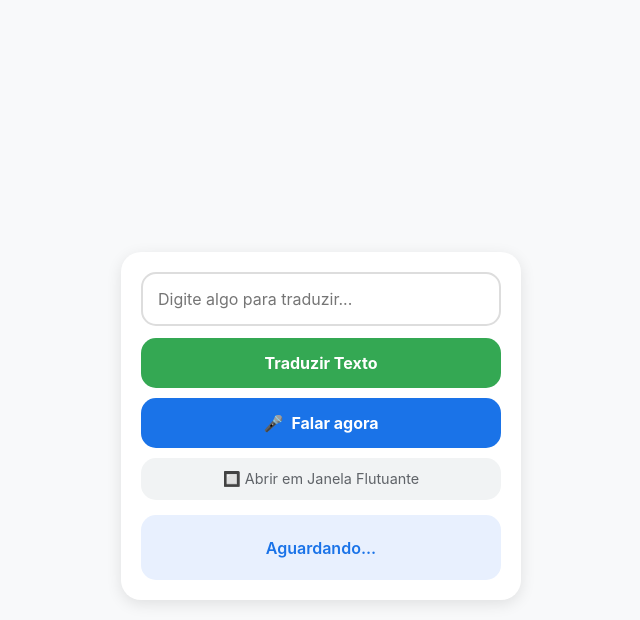
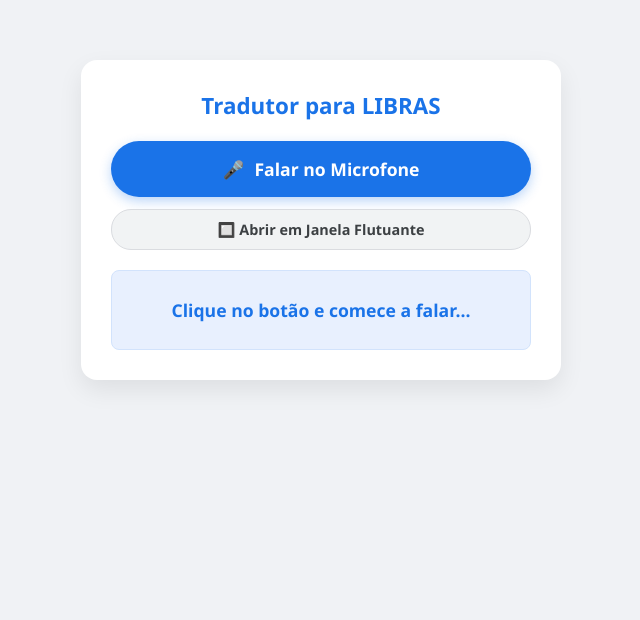
Before and after one commit to WillFab98/Tradutor-Libras-Will, a plain HTML site: page index.html in a window 1280 px wide. Shown: the part 180-800 px from the top of the page, without its empty margins (319-959 px from the left). Drawn offline with Linux system fonts and the light colour scheme.

Commit message:
index.html

```diff
--- a/index.html
+++ b/index.html
@@ -2,140 +2,42 @@
 <html lang="pt-BR">
 <head>
   <meta charset="UTF-8">
-  <meta name="viewport" content="width=device-width, initial-scale=1.0, maximum-scale=1.0, user-scalable=no">
-  <title>Tradutor LIBRAS</title>
+  <meta name="viewport" content="width=device-width, initial-scale=1.0">
+  <title>Tradutor de Voz para LIBRAS</title>
   <style>
-    * { box-sizing: border-box; margin: 0; padding: 0; font-family: -apple-system, BlinkMacSystemFont, "Segoe UI", Roboto, sans-serif; }
+    * { box-sizing: border-box; margin: 0; padding: 0; font-family: 'Segoe UI', sans-serif; }
+    body { background-color: #f0f2f5; color: #333; display: flex; flex-direction: column; align-items: center; justify-content: center; min-height: 100vh; padding: 20px; }
 
-    body {
-      background-color: #f8f9fa;
-      color: #333;
-      display: flex;
-      flex-direction: column;
-      justify-content: flex-end;
-      align-items: center;
-      min-height: 100vh;
-      padding: 20px;
-      padding-top: 220px;
-    }
+    .container { background: #ffffff; padding: 30px; border-radius: 16px; box-shadow: 0 10px 25px rgba(0, 0, 0, 0.08); text-align: center; max-width: 480px; width: 100%; }
+    h1 { font-size: 1.4rem; margin-bottom: 20px; color: #1a73e8; }
 
-    .container {
-      background: #ffffff;
-      padding: 20px;
-      border-radius: 20px;
-      box-shadow: 0 4px 15px rgba(0, 0, 0, 0.1);
-      width: 100%;
-      max-width: 400px;
-    }
+    .botoes-wrapper { display: flex; flex-direction: column; gap: 12px; margin-bottom: 20px; }
+    .btn-mic { background-color: #1a73e8; color: white; border: none; padding: 16px; font-size: 1.1rem; font-weight: 600; border-radius: 50px; cursor: pointer; display: flex; align-items: center; justify-content: center; gap: 10px; box-shadow: 0 4px 12px rgba(26, 115, 232, 0.3); }
+    .btn-mic.gravando { background-color: #ea4335; }
 
-    input[type="text"] {
-      width: 100%;
-      padding: 15px;
-      border: 2px solid #ddd;
-      border-radius: 15px;
-      font-size: 1rem;
-      outline: none;
-    }
-    input[type="text"]:focus {
-      border-color: #1a73e8;
-    }
+    .btn-popup { background-color: #f1f3f4; color: #3c4043; border: 1px solid #dadce0; padding: 10px; font-size: 0.9rem; font-weight: 600; border-radius: 20px; cursor: pointer; }
 
-    .botoes-wrapper {
-      display: flex;
-      flex-direction: column;
-      gap: 10px;
-      margin-top: 12px;
-    }
-
-    .btn-traduzir {
-      background-color: #34a853;
-      color: white;
-      border: none;
-      padding: 15px;
-      font-size: 1rem;
-      font-weight: bold;
-      border-radius: 15px;
-      cursor: pointer;
-      width: 100%;
-    }
-    .btn-mic {
-      background-color: #1a73e8;
-      color: white;
-      border: none;
-      padding: 15px;
-      font-size: 1rem;
-      font-weight: bold;
-      border-radius: 15px;
-      cursor: pointer;
-      width: 100%;
-      display: flex;
-      align-items: center;
-      justify-content: center;
-      gap: 8px;
-    }
-    .btn-mic.gravando {
-      background-color: #ea4335;
-    }
-    .btn-popup {
-      background-color: #f1f3f4;
-      color: #5f6368;
-      border: none;
-      padding: 12px;
-      font-size: 0.9rem;
-      border-radius: 15px;
-      cursor: pointer;
-      width: 100%;
-    }
-
-    .status-box {
-      padding: 15px;
-      background-color: #e8f0fe;
-      border-radius: 15px;
-      margin-top: 15px;
-      min-height: 65px;
-      display: flex;
-      align-items: center;
-      justify-content: center;
-      text-align: center;
-    }
-    .status-text {
-      font-size: 1rem;
-      color: #1a73e8;
-      font-weight: 600;
-      word-break: break-word;
-    }
-
-    /* Fixa o avatar VLibras centralizado no topo */
-    div[vw] {
-      position: fixed !important;
-      top: 10px !important;
-      left: 50% !important;
-      transform: translateX(-50%) !important;
-      z-index: 9999 !important;
-    }
-    .vw-plugin-wrapper {
-      top: 0 !important;
-      bottom: auto !important;
-    }
+    /* Caixa de Texto que sempre aparece */
+    .status-box { padding: 15px; background-color: #e8f0fe; border-radius: 8px; border: 1px solid #d2e3fc; min-height: 80px; display: flex; align-items: center; justify-content: center; margin-top: 15px; }
+    .status-text { font-size: 1.1rem; color: #1a73e8; font-weight: 600; word-break: break-word; }
   </style>
 </head>
 <body>
 
   <div class="container">
-    <input type="text" id="campoManual" placeholder="Digite algo para traduzir...">
+    <h1>Tradutor para LIBRAS</h1>
 
     <div class="botoes-wrapper">
-      <button id="btnTraduzirManual" class="btn-traduzir">Traduzir Texto</button>
-      <button id="btnFalar" class="btn-mic"><span>🎤</span> Falar agora</button>
-      <button id="btnPopup" class="btn-popup">🔲 Abrir em Janela Flutuante</button>
+      <button id="btnFalar" class="btn-mic"><span>🎤</span> Falar no Microfone</button>
+      <button id="btnPopup" class="btn-popup"><span>🔲</span> Abrir em Janela Flutuante</button>
     </div>
 
+    <!-- Caixa de texto de volta aqui -->
     <div class="status-box">
-      <p id="texto" class="status-text">Aguardando...</p>
+      <p id="texto" class="status-text">Clique no botão e comece a falar...</p>
     </div>
   </div>
 
-  <!-- Plugin VLibras -->
   <div vw class="enabled">
     <div vw-access-button class="active"></div>
     <div vw-plugin-wrapper>
@@ -147,107 +49,53 @@
   <script>
     new window.VLibras.Widget('https://vlibras.gov.br/app');
 
-    // 1. Abertura automática do avatar
     window.addEventListener('load', () => {
       setTimeout(() => {
         const botaoMaozinha = document.querySelector('[vw-access-button]');
         if (botaoMaozinha) botaoMaozinha.click();
-      }, 1500);
+      }, 1000);
 
       if (window.name === 'JanelaLIBRAS' || window.opener) {
         document.getElementById('btnPopup').style.display = 'none';
       }
     });
 
-    // 2. Janela Flutuante
     document.getElementById('btnPopup').addEventListener('click', () => {
       window.open(window.location.href, 'JanelaLIBRAS', 'width=450,height=680,resizable=yes');
     });
 
+    const btnFalar = document.getElementById('btnFalar');
     const campoTexto = document.getElementById('texto');
-    const campoManual = document.getElementById('campoManual');
-    const btnFalar = document.getElementById('btnFalar');
-    const btnTraduzirManual = document.getElementById('btnTraduzirManual');
-
-    function atualizarTraducao(frase) {
-      campoTexto.innerText = frase;
-      setTimeout(() => {
-        const ev = new MouseEvent('click', { bubbles: true });
-        campoTexto.dispatchEvent(ev);
-      }, 400);
-    }
-
-    btnTraduzirManual.addEventListener('click', () => {
-      const textoDigitado = campoManual.value.trim();
-      if (textoDigitado !== "") {
-        atualizarTraducao(textoDigitado);
-      }
-    });
-
-    campoManual.addEventListener('keypress', (e) => {
-      if (e.key === 'Enter') {
-        btnTraduzirManual.click();
-      }
-    });
-
-    // Reconhecimento de Voz com Solicitação Prévia de Áudio
     const SpeechRecognition = window.SpeechRecognition || window.webkitSpeechRecognition;
 
     if (SpeechRecognition) {
       const recognition = new SpeechRecognition();
       recognition.lang = 'pt-BR';
-      recognition.continuous = false;
-      recognition.interimResults = false;
 
-      // Função para forçar ativação do microfone no Android
-      async function iniciarGravacao() {
-        try {
-          // Pede autorização direta de hardware
-          if (navigator.mediaDevices && navigator.mediaDevices.getUserMedia) {
-            const stream = await navigator.mediaDevices.getUserMedia({ audio: true });
-            // Libera a stream para o SpeechRecognition usar
-            stream.getTracks().forEach(track => track.stop());
-          }
-        } catch (err) {
-          campoTexto.innerText = "Erro: Permissão de microfone negada.";
-          return;
-        }
-
-        try {
-          recognition.start();
-        } catch (e) {
-          recognition.stop();
-          setTimeout(() => { try { recognition.start(); } catch (err) {} }, 200);
-        }
-      }
-
-      btnFalar.addEventListener('click', iniciarGravacao);
+      btnFalar.addEventListener('click', () => {
+        try { recognition.start(); } catch (e) { recognition.stop(); }
+      });
 
       recognition.onstart = () => {
         btnFalar.classList.add('gravando');
         btnFalar.innerHTML = '<span>🔴</span> Ouvindo...';
-        campoTexto.innerText = "Fale agora...";
+        campoTexto.innerText = "Pode falar...";
       };
 
       recognition.onresult = (event) => {
         const textoFalado = event.results[0][0].transcript;
-        atualizarTraducao(textoFalado);
-      };
+        campoTexto.innerText = textoFalado; // Exibe o texto aqui
 
-      recognition.onerror = (event) => {
-        console.log("Erro de áudio:", event.error);
-        campoTexto.innerText = "Não entendi ou microfone inativo. Tente novamente.";
-        resetarBotao();
+        setTimeout(() => {
+          const ev = new MouseEvent('click', { bubbles: true });
+          campoTexto.dispatchEvent(ev);
+        }, 400);
       };
 
       recognition.onend = () => {
-        resetarBotao();
+        btnFalar.classList.remove('gravando');
+        btnFalar.innerHTML = '<span>🎤</span> Falar no Microfone';
       };
-
-      function resetarBotao() {
-        btnFalar.classList.remove('gravando');
-        btnFalar.innerHTML = '<span>🎤</span> Falar agora';
-      }
     }
   </script>
 </body>
```
